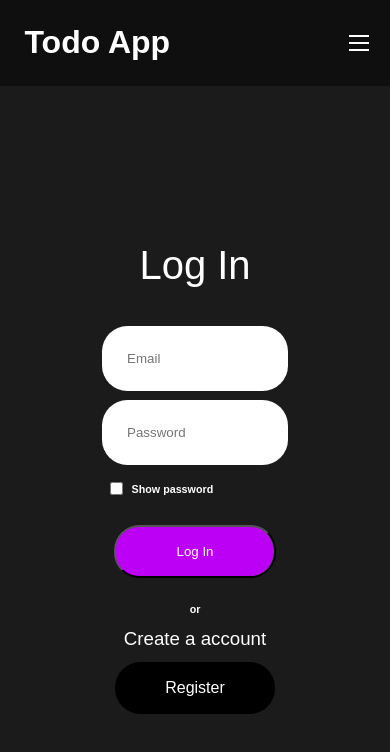
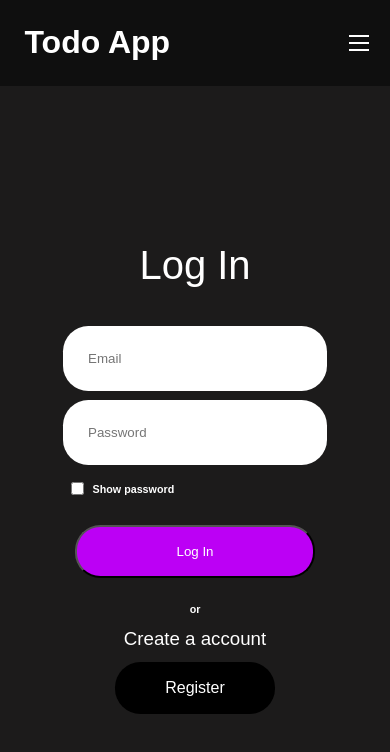
Before and after one commit to SatyamMattoo/todo-frontend, a React (Create React App) app: page /login in a window 390 px wide. Shown: the top 752 px of the page. Built offline with nearby package versions, Linux system fonts and the light colour scheme; no server answers.

Commit message:
initial commit

```diff
--- a/src/App.scss
+++ b/src/App.scss
@@ -2,6 +2,5 @@
     margin: 0%;
     padding: 0%;
     font-family: sans-serif;
-    // border: 1px solid black;
     color: rgb(255, 255, 255);
 }
--- a/src/styles/home.scss
+++ b/src/styles/home.scss
@@ -52,3 +52,9 @@
         align-items: center;
     }
 }
+
+@media screen and (max-width: 768px) {
+    .container form{
+        width: 90%;
+    }
+}
--- a/src/styles/login.scss
+++ b/src/styles/login.scss
@@ -40,7 +40,7 @@
     display: flex;
     flex-direction: column;
     padding: 1vh;
-    width: 90%;
+    width: 50%;
 
     input{
         border: none;
@@ -79,3 +79,9 @@
         background-color: white;
     }
 }
+
+@media screen and (max-width: 768px) {
+    .input{
+        width: 70%;
+    }
+}
--- a/src/styles/register.scss
+++ b/src/styles/register.scss
@@ -77,3 +77,9 @@
         background-color: white;
     }
 }
+
+@media screen and (max-width: 768px) {
+    .input{
+        width: 70%;
+    }
+}
--- a/src/styles/tasks.scss
+++ b/src/styles/tasks.scss
@@ -71,3 +71,18 @@
     background-color: white;
   }
 }
+
+@media screen and (max-width: 768px) {
+  .container .tasksContainer {
+    width: 100%;
+}
+.taskItem{
+  width: 90%;
+}
+.taskItem .task {
+  width: 60%;
+}
+.taskUpdate{
+  width: 40%;
+}
+}
```
Also changed, not shown: src/styles/header.scss (line endings or trailing spaces).
